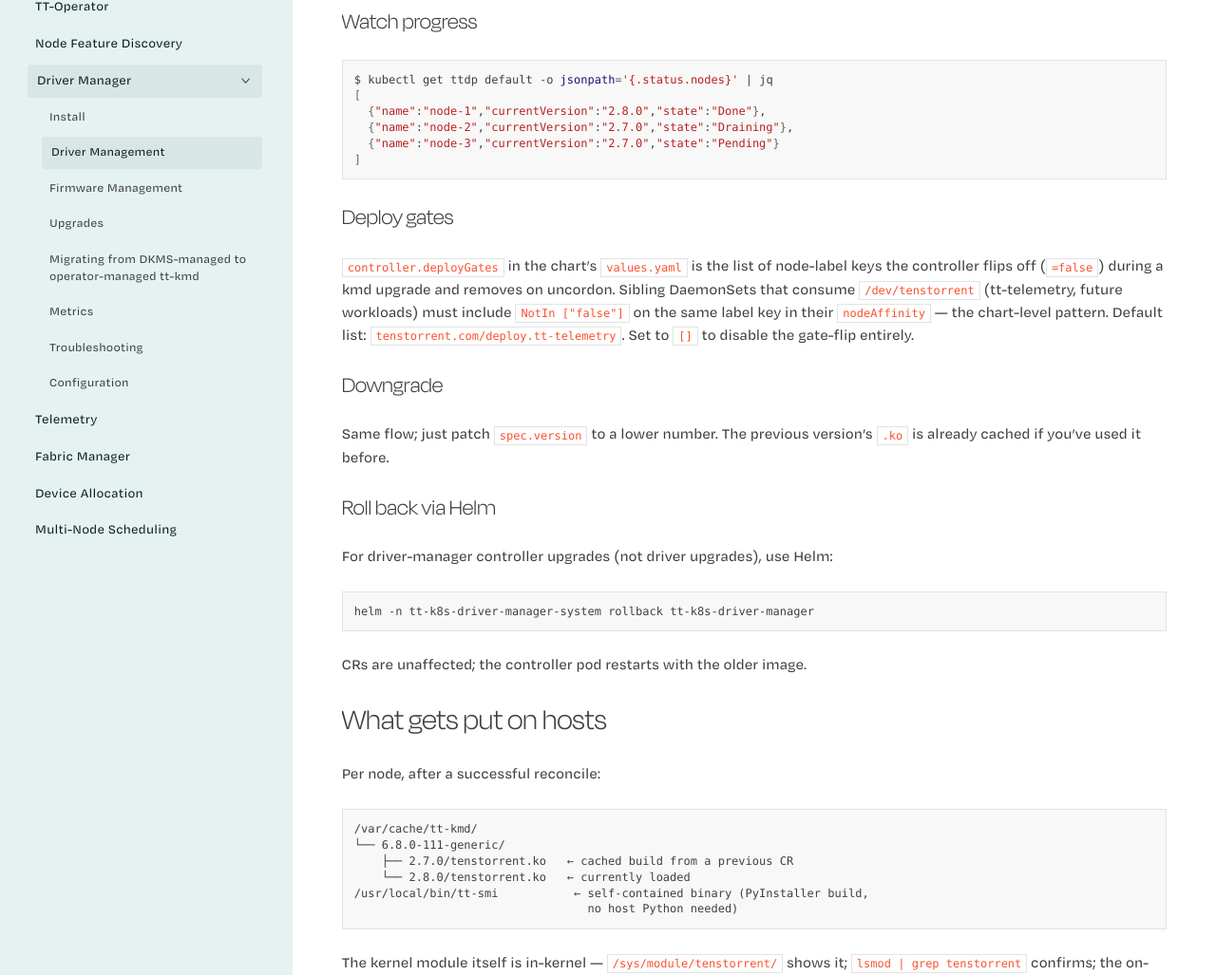
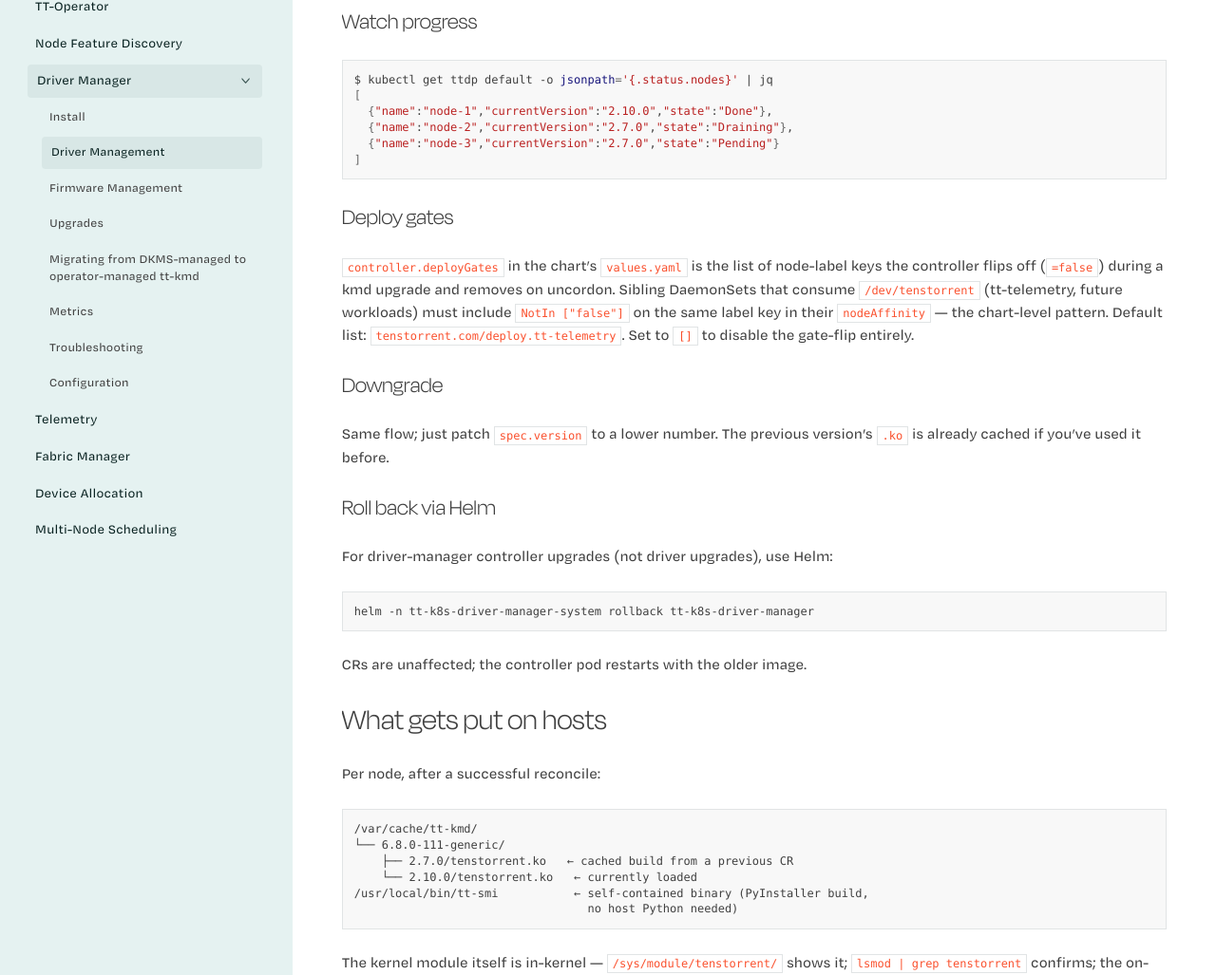
Before and after one commit to tenstorrent/tt-k8s-driver-manager, a Sphinx documentation site: the page built from docs/driver.md, in a window 1280 px wide and 1400 px high, scrolled down 3808 px. Shown: the part 150-1177 px from the top of the window at 95% size. Built offline with Sphinx 7.4.7 and the Read the Docs theme 3.1.0, drawn with Linux system fonts in a browser that asks for light colours; some web fonts are replaced; some of the changed text lies outside the part shown.

Commit message:
docs, samples: bump the example tt-kmd version from 2.8.0 to 2.10.0
2.10.0 is the fleet default the exabox inventories now declare, and the
2.8.0 examples predate the Galaxy fixes that made device ordinals
deterministic. Test fixtures keep their arbitrary versions since they
only exercise version-comparison logic.

````diff
--- a/docs/driver.md
+++ b/docs/driver.md
@@ -11,7 +11,7 @@
 metadata:
   name: default
 spec:
-  version: "2.8.0"
+  version: "2.10.0"
   nodeAffinity: {}
 ```
 
@@ -66,7 +66,7 @@
 metadata:
   name: fleet
 spec:
-  version: "2.8.0"
+  version: "2.10.0"
   nodeAffinity: {}
 ```
 
@@ -87,7 +87,7 @@
 kind: TenstorrentDriverPolicy
 metadata: { name: canary }
 spec:
-  version: "2.8.0"
+  version: "2.10.0"
   nodeAffinity: { matchLabels: { tt.tenstorrent.com/pool: canary } }
 ```
 
@@ -112,7 +112,7 @@
 
 ```yaml
 spec:
-  version: "2.8.0"
+  version: "2.10.0"
   installer:
     image: ghcr.io/tenstorrent/tt-k8s-driver-manager-builder:sha-abc1234
     imagePullPolicy: Always
@@ -123,7 +123,7 @@
 Bump `spec.version`:
 
 ```bash
-kubectl patch ttdp default --type merge -p '{"spec":{"version":"2.8.0"}}'
+kubectl patch ttdp default --type merge -p '{"spec":{"version":"2.10.0"}}'
 ```
 
 Per-node state machine (mirrors `ttfwp`):
@@ -168,7 +168,7 @@
 ```bash
 $ kubectl get ttdp default -o jsonpath='{.status.nodes}' | jq
 [
-  {"name":"node-1","currentVersion":"2.8.0","state":"Done"},
+  {"name":"node-1","currentVersion":"2.10.0","state":"Done"},
   {"name":"node-2","currentVersion":"2.7.0","state":"Draining"},
   {"name":"node-3","currentVersion":"2.7.0","state":"Pending"}
 ]
@@ -208,7 +208,7 @@
 /var/cache/tt-kmd/
 └── 6.8.0-111-generic/
     ├── 2.7.0/tenstorrent.ko   ← cached build from a previous CR
-    └── 2.8.0/tenstorrent.ko   ← currently loaded
+    └── 2.10.0/tenstorrent.ko   ← currently loaded
 /usr/local/bin/tt-smi           ← self-contained binary (PyInstaller build,
                                   no host Python needed)
 ```
@@ -240,7 +240,7 @@
 
 ```yaml
 nodeSelector:
-  driver.tenstorrent.com/kmd-version: "2.8.0"
+  driver.tenstorrent.com/kmd-version: "2.10.0"
 ```
 
 This is honest: the label reflects what's loaded *right now*, not what
````
Also changed, not shown: README.md (+5 -5 lines), docs/migrating-from-dkms.md (+1 -1 lines), docs/troubleshooting.md (+1 -1 lines), docs/upgrades.md (+1 -1 lines), 5 other files.
